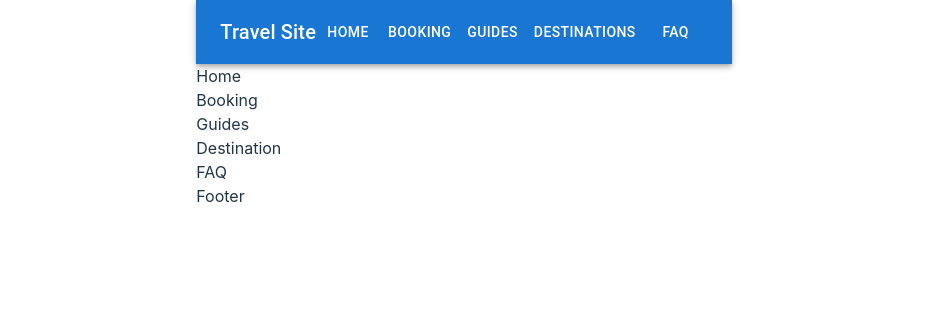
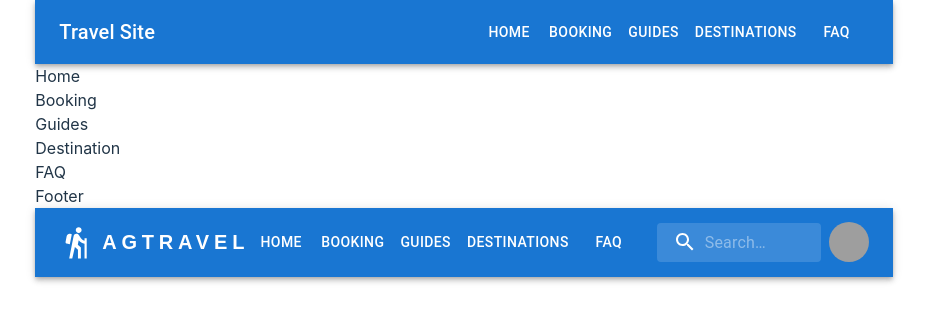
Before and after one commit to Nguyenvanle/DuLichAnGiang_Project, a React (Vite) app: page / in a window 1280 px wide. Shown: the top 322 px of the page, without its empty margins (176-1103 px from the left). Built offline with nearby package versions, Linux system fonts and the light colour scheme; grey boxes are pictures that could not be loaded.

Commit message:
0.0.6
Hoàn thành cơ bản header (cần tối ưu header)

```diff
--- a/src/App.tsx
+++ b/src/App.tsx
@@ -5,6 +5,7 @@ import Guides from "./pages/Guides";
 import Destinations from "./pages/Destinations";
 import FAQ from "./pages/FAQ";
 import Footer from "./components/Footer";
+import ResponsiveAppBar from "./components/ts";
 
 function App() {
   return (
@@ -19,6 +20,7 @@ function App() {
         <FAQ />
       </main>
       <Footer />
+      <ResponsiveAppBar></ResponsiveAppBar>
     </>
   );
 }
--- /dev/null
+++ b/src/assets/initButton.css
@@ -0,0 +1,19 @@
+
+button {
+    border-radius: 8px;
+    border: 1px solid transparent;
+    padding: 0.6em 1.2em;
+    font-size: 1em;
+    font-weight: 500;
+    font-family: inherit;
+    background-color: #1a1a1a;
+    cursor: pointer;
+    transition: border-color 0.25s;
+  }
+  button:hover {
+    border-color: #646cff;
+  }
+  button:focus,
+  button:focus-visible {
+    outline: 4px auto -webkit-focus-ring-color;
+  }
--- /dev/null
+++ b/src/components/SearchBar.tsx
@@ -0,0 +1,62 @@
+import { styled, alpha } from "@mui/material/styles";
+import Box from "@mui/material/Box";
+import InputBase from "@mui/material/InputBase";
+import SearchIcon from "@mui/icons-material/Search";
+
+const Search = styled("div")(({ theme }) => ({
+  position: "relative",
+  borderRadius: theme.shape.borderRadius,
+  backgroundColor: alpha(theme.palette.common.white, 0.15),
+  "&:hover": {
+    backgroundColor: alpha(theme.palette.common.white, 0.25),
+  },
+  marginLeft: 0,
+  width: "100%",
+  [theme.breakpoints.up("sm")]: {
+    marginLeft: theme.spacing(1),
+    width: "auto",
+  },
+}));
+
+const SearchIconWrapper = styled("div")(({ theme }) => ({
+  padding: theme.spacing(0, 2),
+  height: "100%",
+  position: "absolute",
+  pointerEvents: "none",
+  display: "flex",
+  alignItems: "center",
+  justifyContent: "center",
+}));
+
+const StyledInputBase = styled(InputBase)(({ theme }) => ({
+  color: "inherit",
+  width: "100%",
+  "& .MuiInputBase-input": {
+    padding: theme.spacing(1, 1, 1, 0),
+    // vertical padding + font size from searchIcon
+    paddingLeft: `calc(1em + ${theme.spacing(4)})`,
+    transition: theme.transitions.create("width"),
+    [theme.breakpoints.up("sm")]: {
+      width: "12ch",
+      "&:focus": {
+        width: "20ch",
+      },
+    },
+  },
+}));
+
+export default function SearchBar() {
+  return (
+    <Box sx={{ flexGrow: 0, mx: 1 }}>
+      <Search>
+        <SearchIconWrapper>
+          <SearchIcon />
+        </SearchIconWrapper>
+        <StyledInputBase
+          placeholder="Search…"
+          inputProps={{ "aria-label": "search" }}
+        />
+      </Search>
+    </Box>
+  );
+}
--- a/src/components/ts.tsx
+++ b/src/components/ts.tsx
@@ -1,91 +1,184 @@
 import * as React from "react";
 import AppBar from "@mui/material/AppBar";
+import Box from "@mui/material/Box";
 import Toolbar from "@mui/material/Toolbar";
+import IconButton from "@mui/material/IconButton";
 import Typography from "@mui/material/Typography";
-import IconButton from "@mui/material/IconButton";
+import Menu from "@mui/material/Menu";
 import MenuIcon from "@mui/icons-material/Menu";
-import Box from "@mui/material/Box";
+import Container from "@mui/material/Container";
+import Avatar from "@mui/material/Avatar";
 import Button from "@mui/material/Button";
-import Menu from "@mui/material/Menu";
+import Tooltip from "@mui/material/Tooltip";
 import MenuItem from "@mui/material/MenuItem";
-import {
-  Email,
-  Phone,
-  Facebook,
-  Instagram,
-  Twitter,
-  LinkedIn,
-} from "@mui/icons-material";
+import HikingIcon from "@mui/icons-material/Hiking";
+import SearchBar from "./SearchBar";
 
-const Header = () => {
-  const [anchorEl, setAnchorEl] = React.useState<null | HTMLElement>(null);
-  const open = Boolean(anchorEl);
+const pages = ["Home", "Booking", "Guides", "Destinations", "FAQ"];
+const settings = ["Profile", "Account", "Dashboard", "Logout"];
 
-  const handleClick = (event: React.MouseEvent<HTMLElement>) => {
-    setAnchorEl(event.currentTarget);
+function ResponsiveAppBar() {
+  const [anchorElNav, setAnchorElNav] = React.useState<null | HTMLElement>(
+    null
+  );
+  const [anchorElUser, setAnchorElUser] = React.useState<null | HTMLElement>(
+    null
+  );
+
+  const handleOpenNavMenu = (event: React.MouseEvent<HTMLElement>) => {
+    setAnchorElNav(event.currentTarget);
+  };
+  const handleOpenUserMenu = (event: React.MouseEvent<HTMLElement>) => {
+    setAnchorElUser(event.currentTarget);
   };
 
-  const handleClose = () => {
-    setAnchorEl(null);
+  const handleCloseNavMenu = () => {
+    setAnchorElNav(null);
+  };
+
+  const handleCloseUserMenu = () => {
+    setAnchorElUser(null);
   };
 
   return (
-    <Box>
-      <AppBar position="static" color="primary">
-        <Toolbar>
-          <Typography variant="h6">dulichangiang@gmail.com</Typography>
-          <Email />
-          <Typography variant="h6">010-020-0340</Typography>
-          <Phone />
-          <Box sx={{ flexGrow: 1 }} />
-          <IconButton color="inherit">
-            <Facebook />
-          </IconButton>
-          <IconButton color="inherit">
-            <Instagram />
-          </IconButton>
-          <IconButton color="inherit">
-            <Twitter />
-          </IconButton>
-          <IconButton color="inherit">
-            <LinkedIn />
-          </IconButton>
-        </Toolbar>
-      </AppBar>
     <AppBar position="static">
-        <Toolbar>
-          <Typography variant="h6" noWrap component="div" sx={{ flexGrow: 1 }}>
-            Du Lịch An Giang
+      <Container maxWidth="xl">
+        <Toolbar disableGutters>
+          <HikingIcon
+            fontSize="large"
+            sx={{ display: { xs: "none", md: "flex" }, mr: 1 }}
+          />
+          <Typography
+            variant="h6"
+            noWrap
+            component="a"
+            href="#app-bar-with-responsive-menu"
+            sx={{
+              display: { xs: "none", md: "flex" },
+              fontFamily: "sans-serif",
+              fontWeight: 700,
+              letterSpacing: ".3rem",
+              color: "inherit",
+              textDecoration: "none",
+            }}
+          >
+            AGTRAVEL
           </Typography>
+
+          <Box sx={{ flexGrow: 1, display: { xs: "flex", md: "none" } }}>
             <IconButton
               size="large"
-            edge="start"
+              aria-label="account of current user"
+              aria-controls="menu-appbar"
+              aria-haspopup="true"
+              onClick={handleOpenNavMenu}
               color="inherit"
-            aria-label="menu"
             >
               <MenuIcon />
             </IconButton>
-          <Button color="inherit" onClick={handleClick}>
-            Dịch Vụ
+            <Menu
+              id="menu-appbar"
+              anchorEl={anchorElNav}
+              anchorOrigin={{
+                vertical: "bottom",
+                horizontal: "left",
+              }}
+              keepMounted
+              transformOrigin={{
+                vertical: "top",
+                horizontal: "left",
+              }}
+              open={Boolean(anchorElNav)}
+              onClose={handleCloseNavMenu}
+              sx={{
+                display: { xs: "block", md: "none" },
+              }}
+            >
+              {pages.map((page) => (
+                <MenuItem key={page} onClick={handleCloseNavMenu}>
+                  <Typography textAlign="center">{page}</Typography>
+                </MenuItem>
+              ))}
+            </Menu>
+          </Box>
+          <HikingIcon
+            sx={{ display: { xs: "flex", md: "none" } }}
+            fontSize="large"
+          />
+          <Typography
+            variant="h5"
+            noWrap
+            component="a"
+            href="#app-bar-with-responsive-menu"
+            sx={{
+              mr: 2,
+              display: { xs: "flex", md: "none" },
+              flexGrow: 1,
+              fontFamily: "monospace",
+              fontWeight: 700,
+              letterSpacing: ".3rem",
+              color: "inherit",
+              textDecoration: "none",
+            }}
+          >
+            AGTRAVEL
+          </Typography>
+
+          <Box sx={{ flexGrow: 1, display: { xs: "none", md: "flex" } }}>
+            {pages.map((page) => (
+              <Button
+                key={page}
+                onClick={handleCloseNavMenu}
+                sx={{ my: 2, color: "white", display: "block" }}
+              >
+                {page}
               </Button>
+            ))}
+          </Box>
+
+          <SearchBar />
+
+          {/* <Box sx={{ flexGrow: 0, mx: 1 }}>
+            <Button color="inherit" variant="text">
+              Signin
+            </Button>
+            <Button color="inherit" variant="text">
+              Login
+            </Button>
+          </Box> */}
+
+          <Box sx={{ flexGrow: 0 }}>
+            <Tooltip title="Open settings">
+              <IconButton onClick={handleOpenUserMenu} sx={{ p: 0 }}>
+                <Avatar alt="Remy Sharp" src="/static/images/avatar/2.jpg" />
+              </IconButton>
+            </Tooltip>
             <Menu
-            id="simple-menu"
-            anchorEl={anchorEl}
+              sx={{ mt: "45px" }}
+              id="menu-appbar"
+              anchorEl={anchorElUser}
+              anchorOrigin={{
+                vertical: "top",
+                horizontal: "right",
+              }}
               keepMounted
-            open={open}
-            onClose={handleClose}
+              transformOrigin={{
+                vertical: "top",
+                horizontal: "right",
+              }}
+              open={Boolean(anchorElUser)}
+              onClose={handleCloseUserMenu}
             >
-            <MenuItem onClick={handleClose}>Đặt vé</MenuItem>
-            <MenuItem onClick={handleClose}>Cẩm nang</MenuItem>
-            <MenuItem onClick={handleClose}>Địa điểm</MenuItem>
-            <MenuItem onClick={handleClose}>Liên hệ</MenuItem>
+              {settings.map((setting) => (
+                <MenuItem key={setting} onClick={handleCloseUserMenu}>
+                  <Typography textAlign="center">{setting}</Typography>
+                </MenuItem>
+              ))}
             </Menu>
-          <Button color="inherit">Trang Chủ</Button>
-          <Button color="inherit">Giới Thiệu</Button>
+          </Box>
         </Toolbar>
+      </Container>
     </AppBar>
-    </Box>
   );
-};
-
-export default Header;
+}
+export default ResponsiveAppBar;
--- a/src/index.css
+++ b/src/index.css
@@ -19,7 +19,7 @@ a {
   text-decoration: inherit;
 }
 a:hover {
-  color: #535bf2;
+  color: #3bf287;
 }
 
 body {
@@ -34,25 +34,6 @@ h1 {
   line-height: 1.1;
 }
 
-button {
-  border-radius: 8px;
-  border: 1px solid transparent;
-  padding: 0.6em 1.2em;
-  font-size: 1em;
-  font-weight: 500;
-  font-family: inherit;
-  background-color: #1a1a1a;
-  cursor: pointer;
-  transition: border-color 0.25s;
-}
-button:hover {
-  border-color: #646cff;
-}
-button:focus,
-button:focus-visible {
-  outline: 4px auto -webkit-focus-ring-color;
-}
-
 @media (prefers-color-scheme: light) {
   :root {
     color: #213547;
```
Lines whose indentation alone changed are shown as unchanged.
